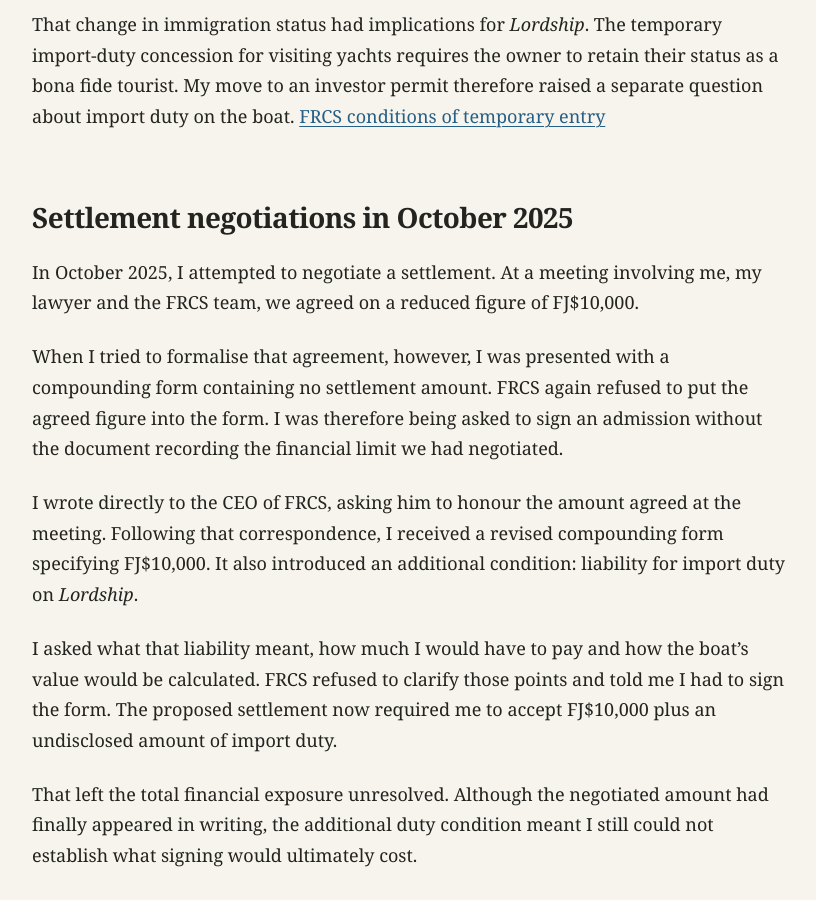
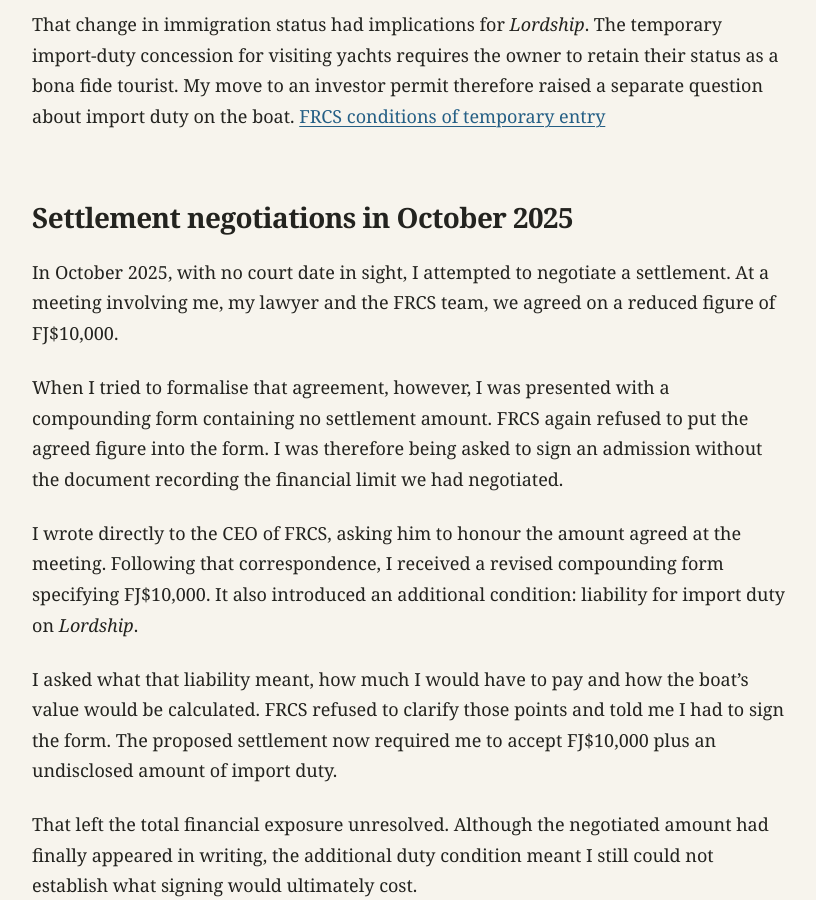
Before and after one commit to geekygrappler/Lordshipsailing, a Jekyll site: the page built from index.md, in a window 1280 px wide and 900 px high, scrolled down 5212 px. Shown: the whole window, without its empty margins (230-1046 px from the left). Built offline with Jekyll 4.4.1, drawn with Linux system fonts in a browser that asks for light colours.

Commit message:
Update court date

```diff
--- a/index.md
+++ b/index.md
@@ -90,7 +90,7 @@ That change in immigration status had implications for *Lordship*. The temporary
 
 ## Settlement negotiations in October 2025
 
-In October 2025, I attempted to negotiate a settlement. At a meeting involving me, my lawyer and the FRCS team, we agreed on a reduced figure of FJ$10,000.
+In October 2025, with no court date in sight, I attempted to negotiate a settlement. At a meeting involving me, my lawyer and the FRCS team, we agreed on a reduced figure of FJ$10,000.
 
 When I tried to formalise that agreement, however, I was presented with a compounding form containing no settlement amount. FRCS again refused to put the agreed figure into the form. I was therefore being asked to sign an admission without the document recording the financial limit we had negotiated.
 
```
